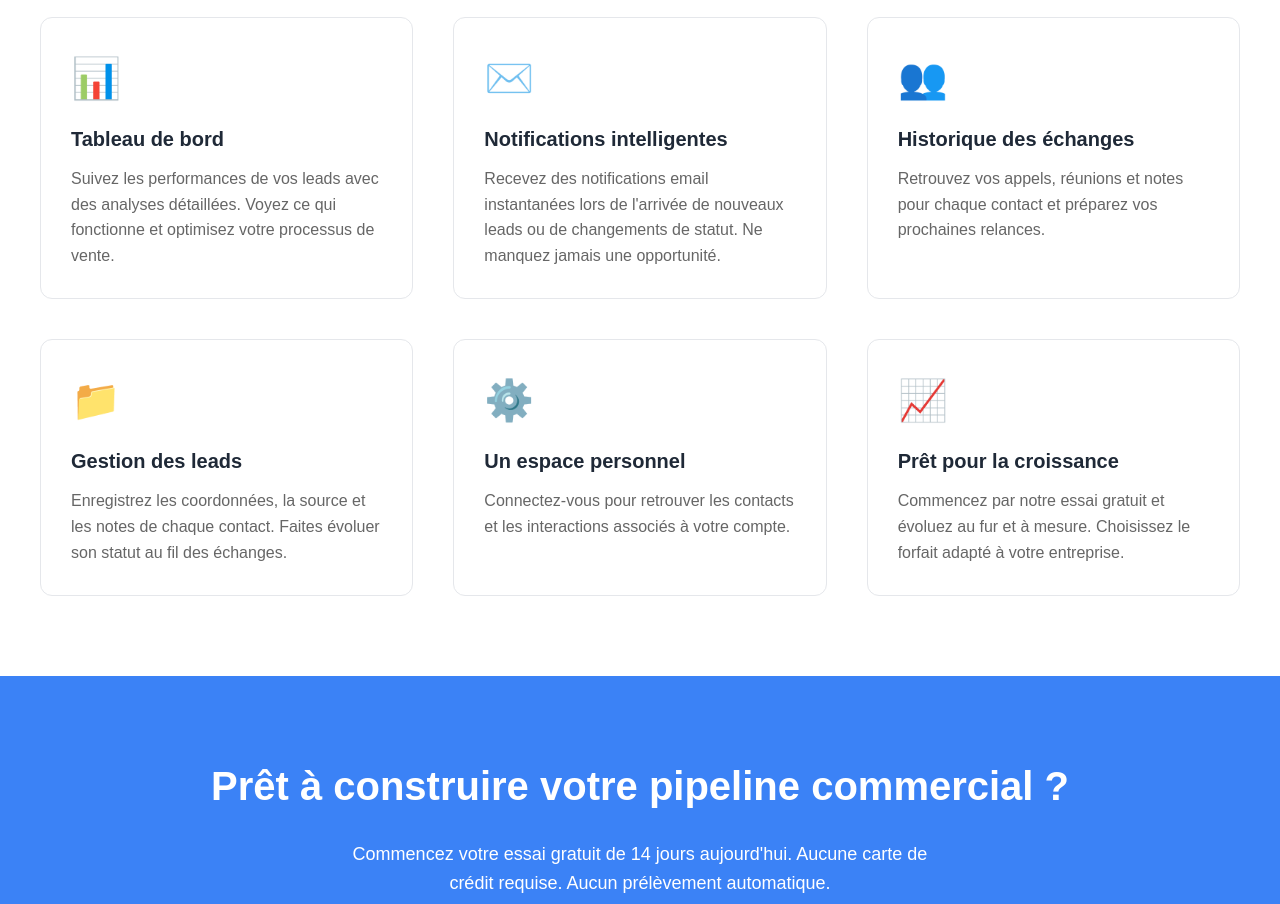
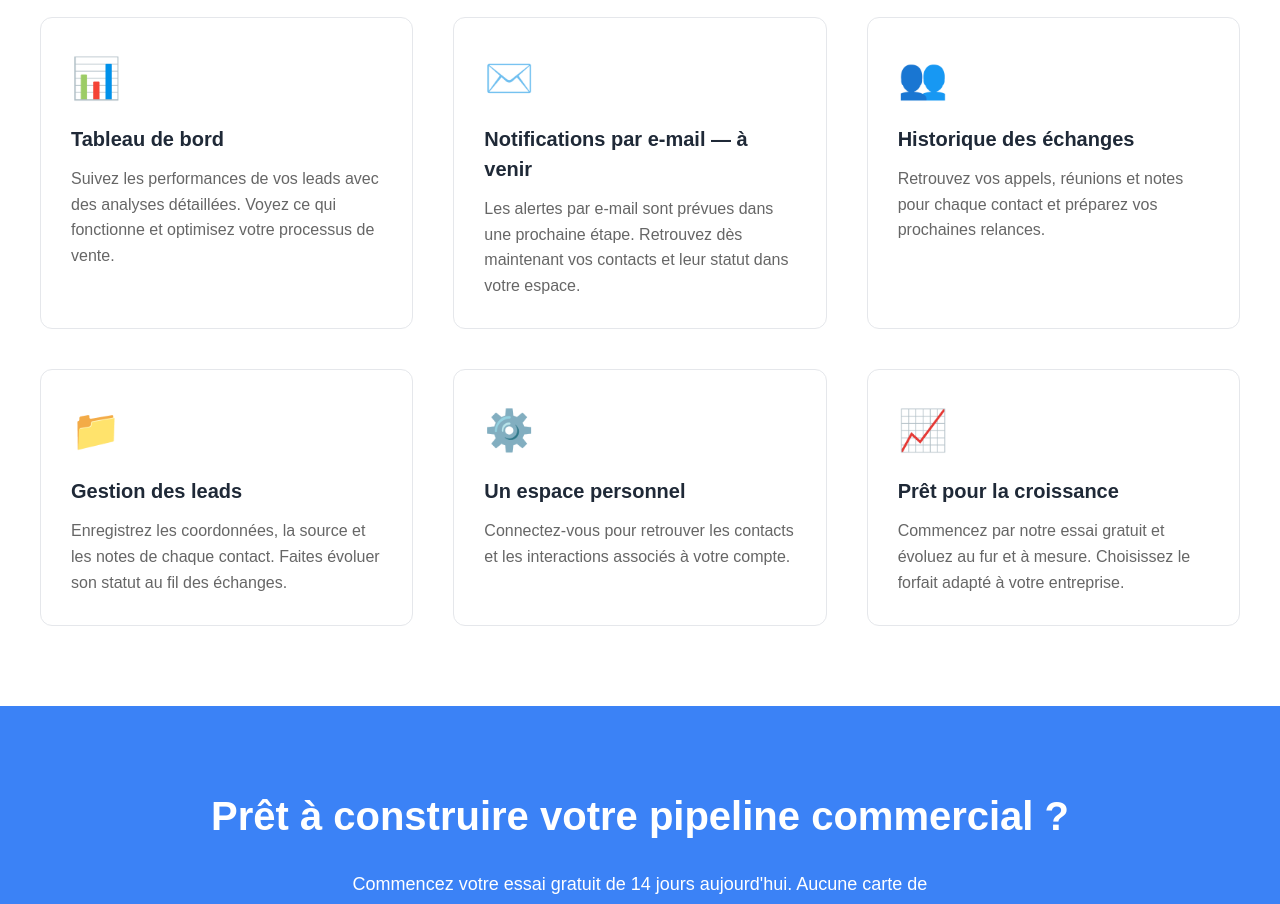
Before and after one commit to infofbentretiens-code/leadsbuilder, a Next.js app: page / in a window 1280 px wide. Shown: the part 940-1844 px from the top of the page. Built offline with nearby package versions, Linux system fonts and the light colour scheme.

Commit message:
Ajouter app

```diff
--- a/app/page.js
+++ b/app/page.js
@@ -182,13 +182,13 @@ export default function Home() {
               marginBottom: '12px',
               color: '#1F2937',
             }}>
-              Notifications intelligentes
+              Notifications par e-mail — à venir
             </h3>
             <p style={{
               color: '#666',
               lineHeight: '1.6',
             }}>
-              Recevez des notifications email instantanées lors de l'arrivée de nouveaux leads ou de changements de statut. Ne manquez jamais une opportunité.
+              Les alertes par e-mail sont prévues dans une prochaine étape. Retrouvez dès maintenant vos contacts et leur statut dans votre espace.
             </p>
           </div>
 
```
